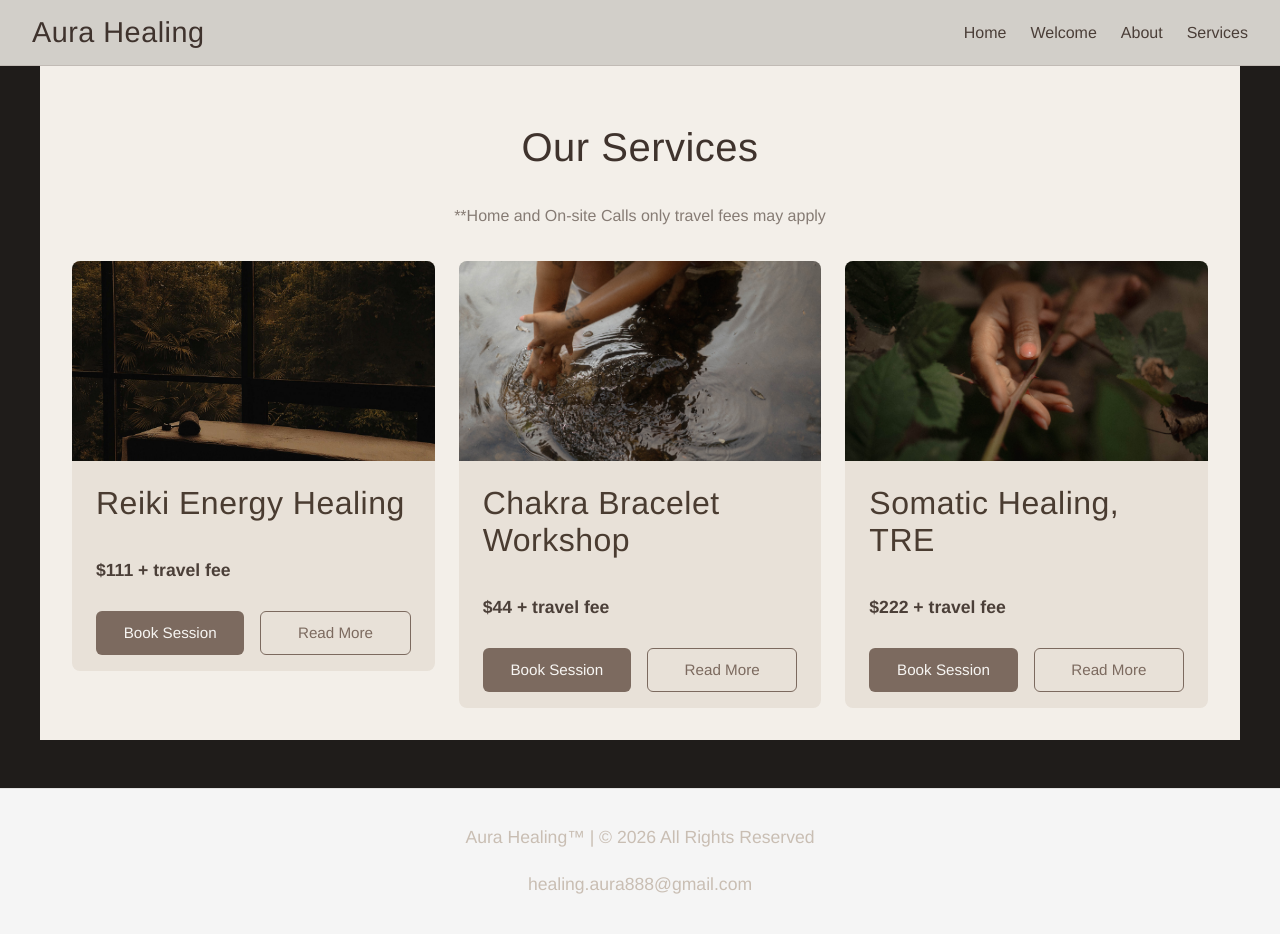
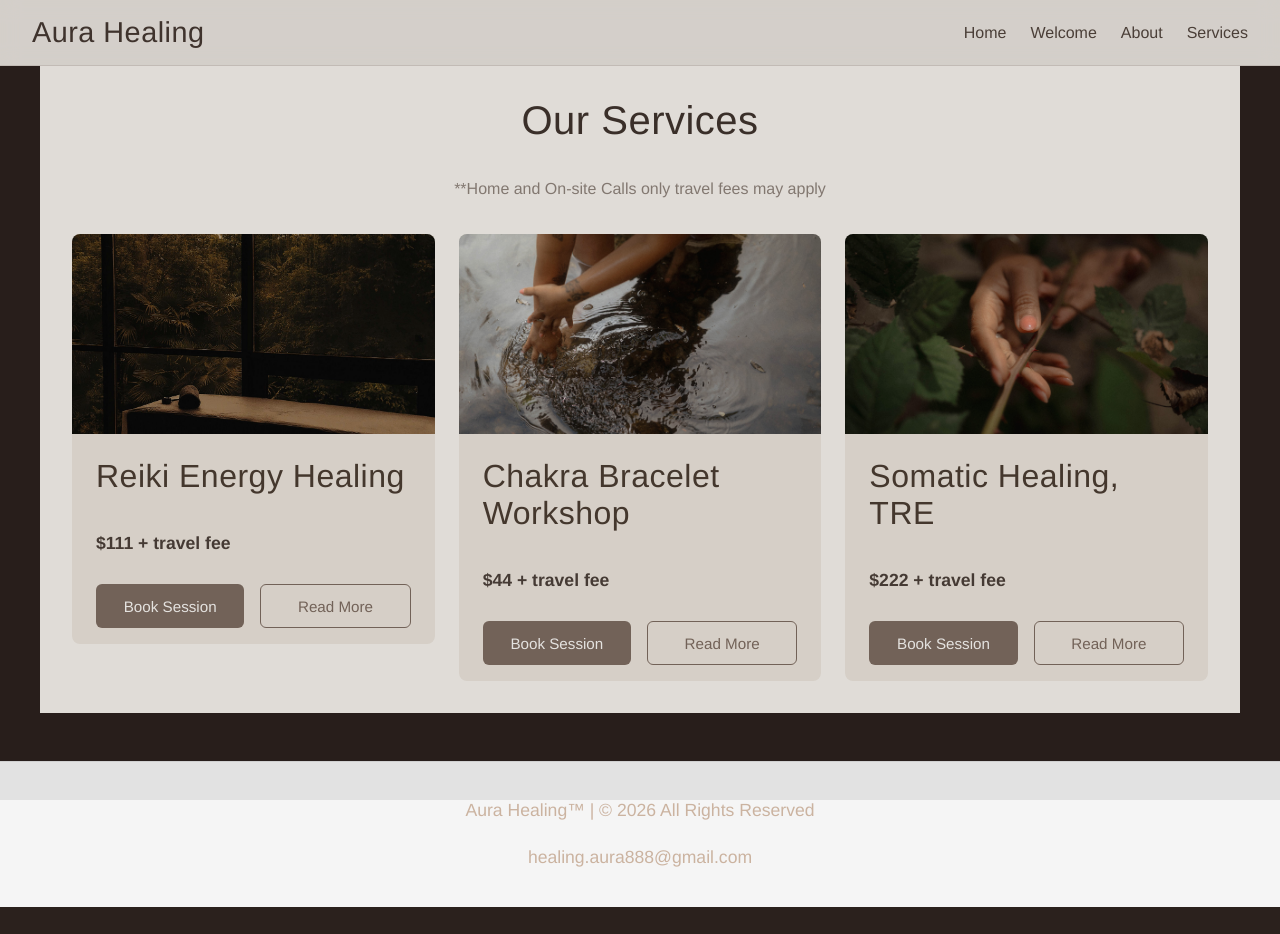
Before and after one commit to Ecanno8/aura_healing, a React (Vite) app: page /aura_healing/services in a window 1280 px wide. After the commit the page ends 907 px from the top, so only its background shows below. Built offline with nearby package versions, Linux system fonts and the light colour scheme.

Commit message:
darker color change

```diff
--- a/src/styles/global.css
+++ b/src/styles/global.css
@@ -3,22 +3,44 @@
     box-sizing: border-box;
 }
 
+html,
+body {
+    height: 100%;
+}
+
 body {
     margin: 0;
     font-family: "Helvetica Neue", Arial, sans-serif;
-    background: #1f1c1a;
-    /* deep warm charcoal */
-    color: #e8ded4;
-    /* soft ivory text */
+
+    /* Main earthy foundation */
+    background: #2b211d;
+    /* deep cacao brown */
+    color: #cbb3a0;
+    /* warm clay text */
+
+    -webkit-font-smoothing: antialiased;
+    -moz-osx-font-smoothing: grayscale;
+}
+
+/* Optional subtle atmospheric overlay */
+body::before {
+    content: "";
+    position: fixed;
+    inset: 0;
+    background: rgba(0, 0, 0, 0.08);
+    pointer-events: none;
 }
 
 /* ---------- Typography ---------- */
+
 h1,
 h2,
 h3 {
     font-weight: 500;
     letter-spacing: 0.5px;
-    color: #e8ded4;
+    color: #e8d6c7;
+    /* soft sand highlight */
+    margin: 0;
 }
 
 h1 {
@@ -39,36 +61,92 @@ h3 {
 p {
     font-size: 1.1rem;
     line-height: 1.7;
-    color: #c9beb3;
-    /* softer muted body text */
+    color: #cbb3a0;
 }
 
 /* ---------- Layout spacing ---------- */
+
 .section {
     padding: 4rem 1.5rem;
 }
 
-/* Soft elevated sections */
+/* Soft layered sections (no harsh contrast) */
 .section-alt {
-    background: #2a2522;
-    /* card-like dark surface */
+    background: #362a25;
+    /* clay layer */
+    border-top: 1px solid #4a3a33;
+    border-bottom: 1px solid #4a3a33;
 }
 
 /* ---------- Container ---------- */
+
 .container {
     max-width: 1000px;
     margin: 0 auto;
 }
 
 /* ---------- Links ---------- */
+
 a {
-    color: #b39a84;
-    /* warm accent */
+    color: #c7a489;
+    /* muted copper */
     text-decoration: none;
     transition: 0.2s ease;
 }
 
 a:hover {
-    color: #8f7a66;
+    color: #e0b89a;
     text-decoration: underline;
 }
+
+/* ---------- Buttons (global base style) ---------- */
+
+button,
+.btn {
+    background: #4a3a33;
+    color: #e6d3c2;
+    border: 1px solid #5a473f;
+    padding: 0.6rem 1.2rem;
+    border-radius: 8px;
+    cursor: pointer;
+    transition: all 0.2s ease;
+}
+
+button:hover,
+.btn:hover {
+    background: #5a473f;
+    border-color: #6a5349;
+}
+
+/* ---------- Cards ---------- */
+
+.card {
+    background: #3b2f29;
+    border: 1px solid #4c3c34;
+    border-radius: 14px;
+    padding: 1.5rem;
+}
+
+/* ---------- Inputs (if you have forms) ---------- */
+
+input,
+textarea {
+    background: #3b2f29;
+    border: 1px solid #4c3c34;
+    color: #e6d3c2;
+    padding: 0.6rem;
+    border-radius: 8px;
+    outline: none;
+}
+
+input:focus,
+textarea:focus {
+    border-color: #c7a489;
+}
+
+/* ---------- Smooth text selection ---------- */
+
+::selection {
+    background: #5a473f;
+    color: #f1e3d6;
+}
```
